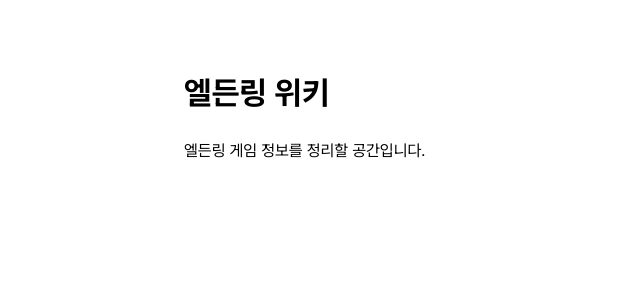
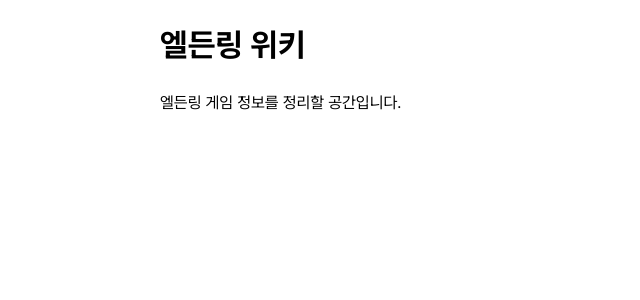
Before and after one commit to qpow1018/elden-wiki, a Next.js app: page / in a window 1280 px wide. Shown: the top 300 px of the page, without its empty margins (0-640 px from the left). Built offline with nearby package versions, Linux system fonts and the light colour scheme.

Commit message:
chore: set up shared SCSS styles and Sass injection

```diff
--- a/next.config.ts
+++ b/next.config.ts
@@ -1,5 +1,12 @@
 import type { NextConfig } from "next";
 
-const nextConfig: NextConfig = {};
+const nextConfig: NextConfig = {
+  sassOptions: {
+    additionalData: `
+      @use "@/assets/variables" as *;
+      @use "@/assets/mixins" as *;
+    `,
+  },
+};
 
 export default nextConfig;
--- a/package.json
+++ b/package.json
@@ -21,6 +21,7 @@
     "@types/react-dom": "^19",
     "eslint": "^9",
     "eslint-config-next": "16.4.3",
+    "sass": "^1.106.1",
     "typescript": "^5"
   },
   "engines": {
--- a/src/app/globals.css
+++ /dev/null
@@ -1,14 +0,0 @@
-* {
-  box-sizing: border-box;
-}
-
-body {
-  margin: 0;
-  line-height: 1.5;
-}
-
-main {
-  max-width: 960px;
-  margin: 0 auto;
-  padding: 48px 24px;
-}
--- a/src/app/layout.tsx
+++ b/src/app/layout.tsx
@@ -1,6 +1,7 @@
 import type { Metadata } from "next";
 import localFont from "next/font/local";
-import "./globals.css";
+import "@/assets/reset.scss";
+import "@/assets/global.scss";
 
 const pretendard = localFont({
   src: "./assets/fonts/PretendardVariable.woff2",
--- /dev/null
+++ b/src/assets/_mixins.scss
@@ -0,0 +1,8 @@
+@mixin line-clamp($lines: 1) {
+  display: -webkit-box;
+  -webkit-line-clamp: $lines;
+  line-clamp: $lines;
+  -webkit-box-orient: vertical;
+  overflow: hidden;
+  word-break: break-word;
+}
--- /dev/null
+++ b/src/assets/_variables.scss
@@ -0,0 +1 @@
+$page-width: 960px;
--- /dev/null
+++ b/src/assets/global.scss
@@ -0,0 +1,8 @@
+body {
+  line-height: 1.5;
+}
+
+main {
+  max-width: $page-width;
+  margin: 0 auto;
+}
--- /dev/null
+++ b/src/assets/reset.scss
@@ -0,0 +1,7 @@
+* {
+  box-sizing: border-box;
+}
+
+body {
+  margin: 0;
+}
```
Also changed, not shown: 2 other files (tests, documents, lock files or other folders).
